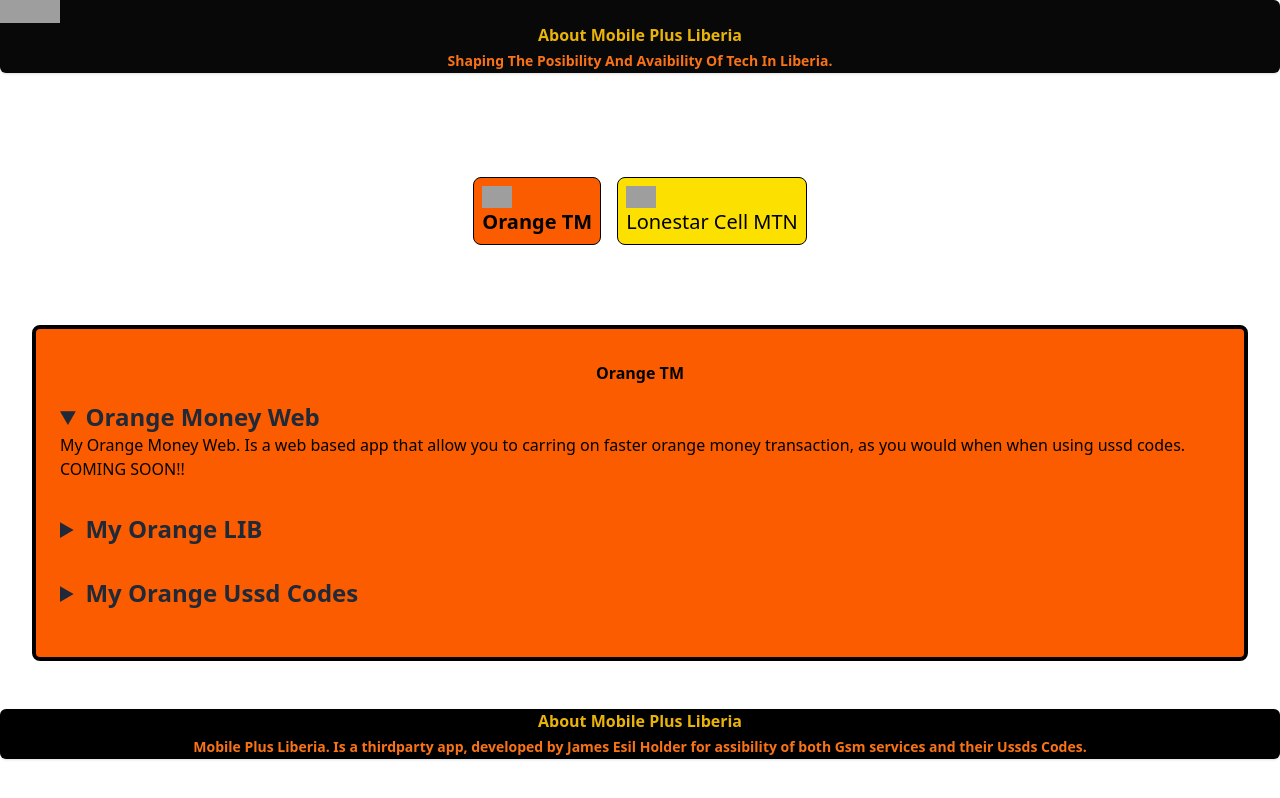
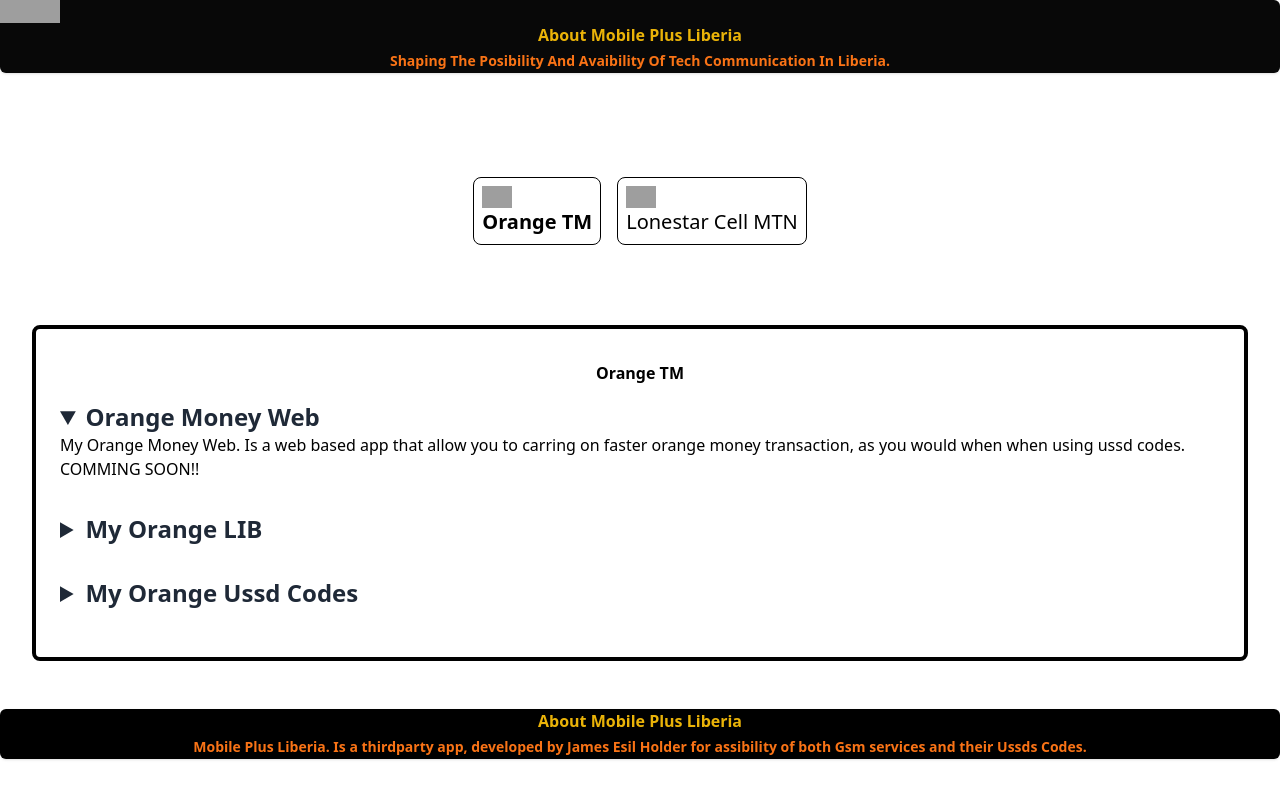
Before and after one commit to holderj-dev/mobile-plus-lib, a React (Create React App) app: page / in a window 1280 px wide. Both pictures are taken after a click on the heading "Orange Money Web". Built offline with nearby package versions, Linux system fonts and the light colour scheme; grey boxes are pictures that could not be loaded.

Commit message:
12/16/22-4

```diff
--- a/src/conponents/LonestarCard.js
+++ b/src/conponents/LonestarCard.js
@@ -3,7 +3,7 @@
 export default function LonestarCard() {
   return (
     <>
-      <div id="lonestar" class="bg-[#FCE100] border-[#000000] h-50 my-6 py-8 rounded-lg border-4">
+      <div id="lonestar" class="border-[#000000] h-50 my-6 py-8 rounded-lg border-4">
         <div class="flex justify-center">
           <h3 class="font-bold">Lonestar Cell MTN</h3>
         </div>
@@ -11,7 +11,8 @@
 
         <details class="px-6 py-4">
           <summary class="font-bold text-2xl text-gray-800">My MTN Liberia</summary>
-          <p>My Orange Liberia. Is a web app that allow you to access both Mobile Money and to buy internet and Voice packages without diaing a single code, COMING SOON!! </p>
+          <p>My Orange Liberia. Is a web app that allow you to access both Mobile Money and to buy internet and Voice packages without diaing a single code.</p>
+          <p className="text-bold">COMMING SOON!!</p>
           {/* <a class="font-bold text-2xl text-green-800" href=''>Watch Here Facebook</a> */}
         </details>
 
--- a/src/conponents/Navbar.js
+++ b/src/conponents/Navbar.js
@@ -7,9 +7,9 @@
   return (
     <>
       <div className="bg-[#080808] rounded-md shadow ">
-        <div className="flex items-stretch">
+        <div className="flex">
           <img src='https://halberdbastion.com/sites/default/files/styles/medium/public/2019-04/Orange-Liberia_logo.png?itok=MEhqibKc' width={30} height={30} alt="orange" />
-          <img className="right-90" src='https://i0.wp.com/lr.careerical.com/wp-content/uploads/2022/10/Lonestar-Cell-MTN-192x192-1.jpg?resize=225%2C225&ssl=1
+          <img className="flex items-right" src='https://i0.wp.com/lr.careerical.com/wp-content/uploads/2022/10/Lonestar-Cell-MTN-192x192-1.jpg?resize=225%2C225&ssl=1
 ' width={30} height={30} alt="lonestar" />
         </div>
         <div className="font-bold flex justify-center">
@@ -24,7 +24,7 @@
           font-bold
           text-orange-500
           hover:text-yellow-500'>
-          <p>Shaping The Posibility And Avaibility Of Tech In Liberia.</p>
+          <p>Shaping The Posibility And Avaibility Of Tech Communication In Liberia.</p>
 
         </p>
 
--- a/src/conponents/OrangeCard.js
+++ b/src/conponents/OrangeCard.js
@@ -3,14 +3,15 @@
 export default function OrangeCard() {
   return (
     <>
-      <div id="orange" class="bg-[#FC5C00] h-50 my-6 py-8 rounded-lg border-[#000000] border-4">
+      <div id="orange" class="h-50 my-6 py-8 rounded-lg border-[#000000] border-4">
         <div class="flex justify-center">
           <h3 class="font-bold">Orange TM</h3>
         </div>
 
         <details class="px-6 py-4">
           <summary class="font-bold text-2xl text-gray-800">Orange Money Web</summary>
-          <p>My Orange Money Web. Is a web based app that allow you to carring on faster orange money transaction, as you would when when using ussd codes. COMING SOON!!</p>
+          <p>My Orange Money Web. Is a web based app that allow you to carring on faster orange money transaction, as you would when when using ussd codes.</p>
+          <h1>COMMING SOON!!</h1>
         </details>
 
         <details class="px-6 py-4">
--- a/src/conponents/main.js
+++ b/src/conponents/main.js
@@ -22,12 +22,12 @@
           <div id="hero-nav" className="p-6 w-full mx-auto">
 
             <ul className="flex items-center justify-center mx-4 gap-4">
-              <li className=" border p-2 rounded-lg border-[#000000] bg-[#FC5C00]">
+              <li className=" border p-2 rounded-lg border-[#000000] ">
                 <img src='https://halberdbastion.com/sites/default/files/styles/medium/public/2019-04/Orange-Liberia_logo.png?itok=MEhqibKc' width={30} height={30} alt="orange" />
                 <a href="#orange" id="orange" onClick={handleActive} className={`${isActive.active && isActive.name === "orange" && 'font-bold'} font-lato text-xl`}>Orange TM</a>
               </li>
 
-              <li className=" border p-2 rounded-lg border-[#000000] bg-[#FCE100]">
+              <li className=" border p-2 rounded-lg border-[#000000] ">
                 <img src='https://i0.wp.com/lr.careerical.com/wp-content/uploads/2022/10/Lonestar-Cell-MTN-192x192-1.jpg?resize=225%2C225&ssl=1
 ' width={30} height={30} alt="orange" />
                 <a href="#lonestar" id="lonestar" onClick={handleActive} className={`${isActive.active && isActive.name === "lonestar" && 'font-bold'}  font-lato text-xl`}>Lonestar Cell MTN</a>
```
